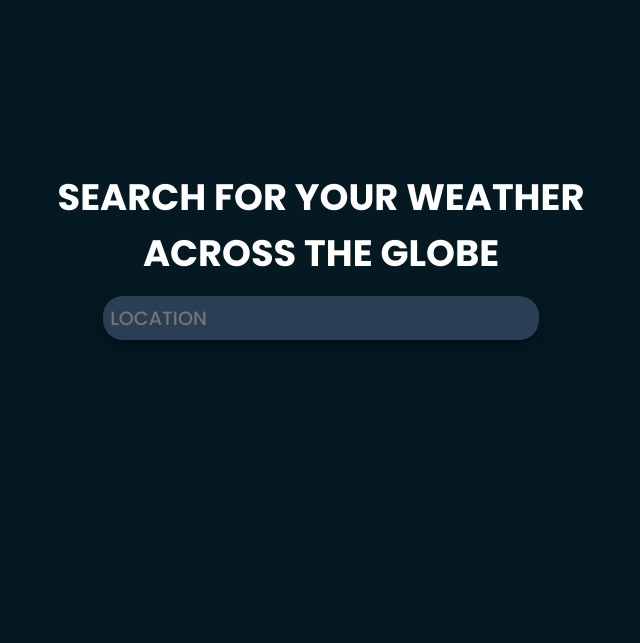
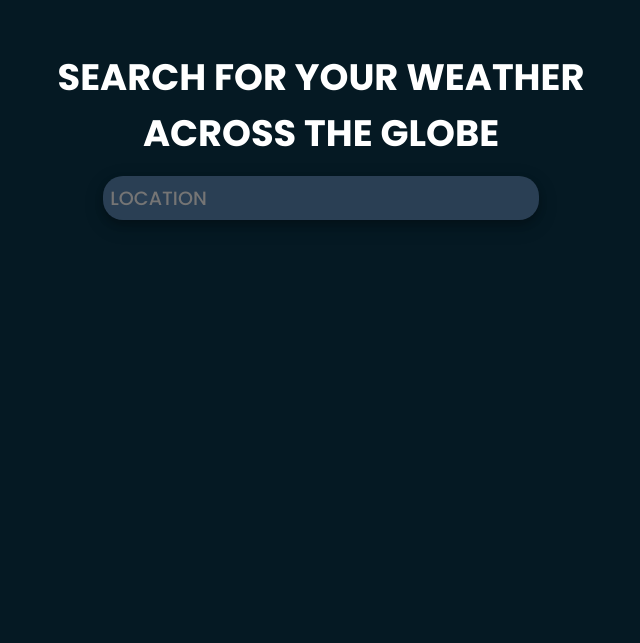
Before and after one commit to Kili196/weather-app, a plain HTML site: page index.html in a window 1280 px wide. Shown: the whole page, without its empty margins (319-959 px from the left). Drawn offline with Linux system fonts and the light colour scheme.

Commit message:
adjusted with adn height of the main container

```diff
--- a/style.css
+++ b/style.css
@@ -26,8 +26,8 @@ body {
   flex-direction: column;
   justify-content: space-around;
   align-items: center;
-  height: 60%;
-  width: min(1100px, 50%);
+  height: max(800px, 70%);
+  width: min(1400px, 80%);
 }
 
 .container h1 {
```
